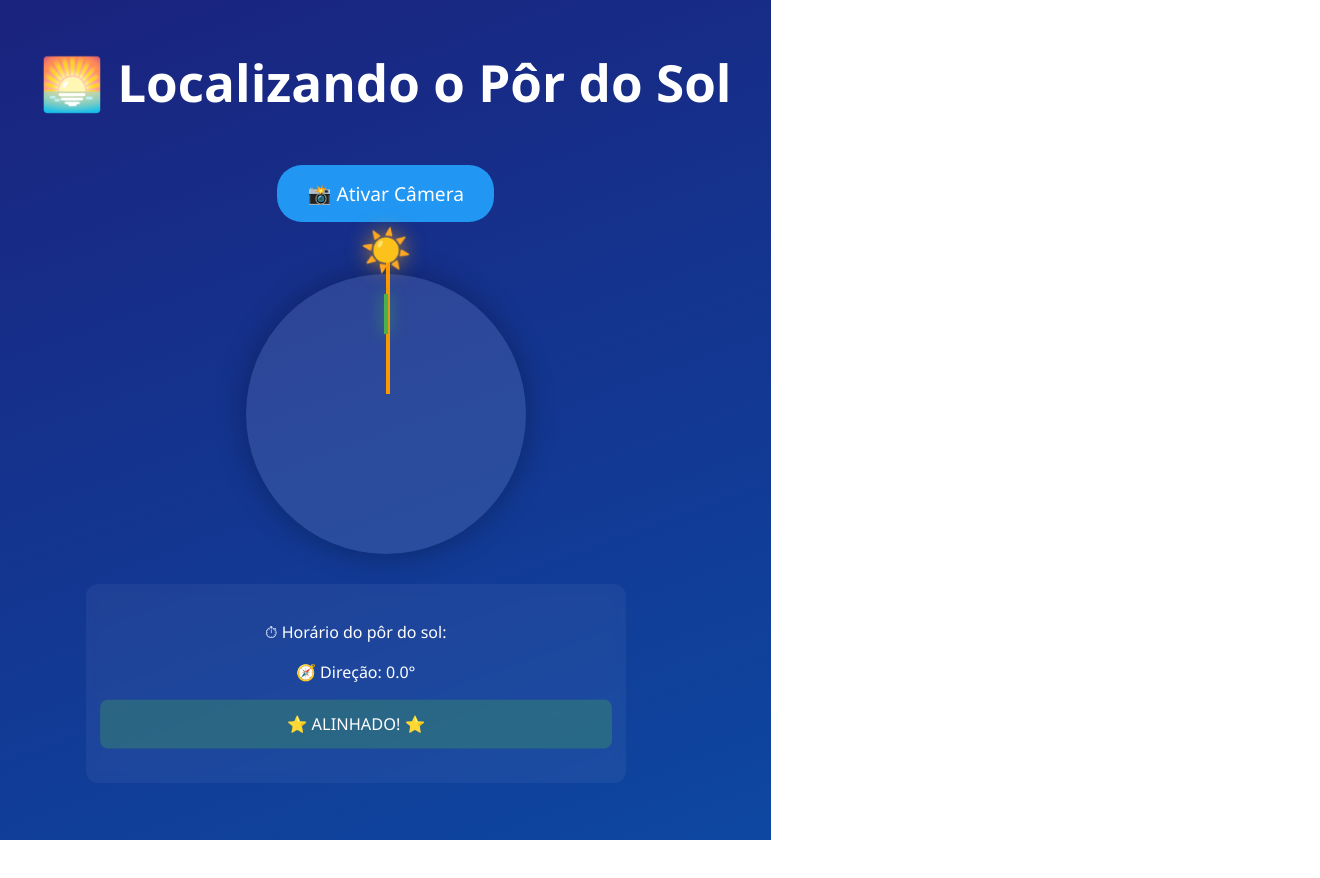
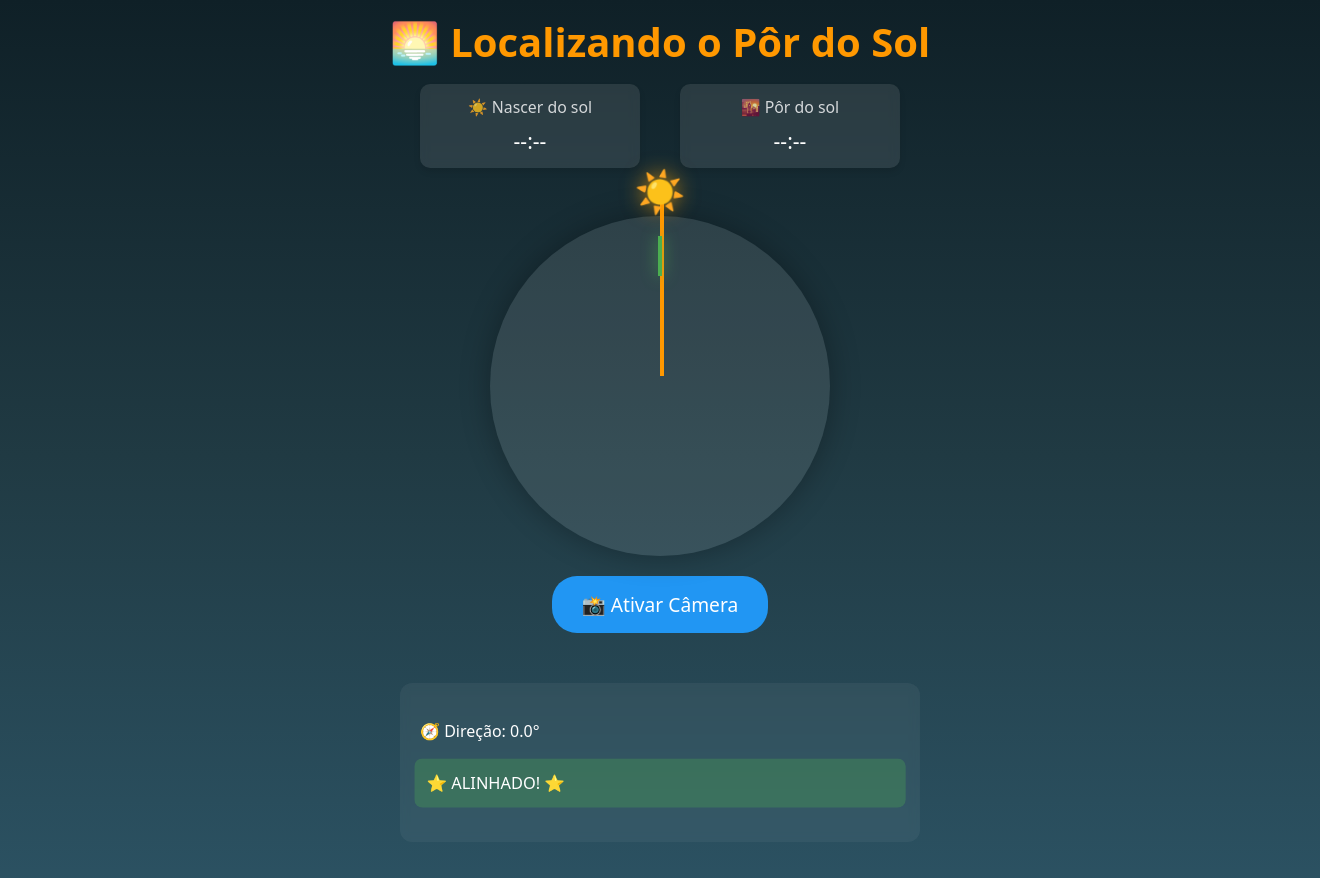
Before and after one commit to LucasVeloz0/sunset-pwa, a React (Vite) app: page / in a window 1280 px wide. Shown: the top 878 px of the page, 1320 px wide, since content can reach past the window. Before the commit the page ends 840 px from the top, so only its background shows below. Built offline with nearby package versions, Linux system fonts and the light colour scheme; no server answers.

Commit message:
ajustando mvp

```diff
--- a/dev-dist/sw.js
+++ b/dev-dist/sw.js
@@ -82,7 +82,7 @@ define(['./workbox-ce4f0d5f'], (function (workbox) { 'use strict';
     "revision": "4f856f86c77199b819d19ea1334dfce0"
   }, {
     "url": "index.html",
-    "revision": "0.4nde0k02ma"
+    "revision": "0.41kd77dq79g"
   }], {});
   workbox.cleanupOutdatedCaches();
   workbox.registerRoute(new workbox.NavigationRoute(workbox.createHandlerBoundToURL("index.html"), {
--- a/src/App.css
+++ b/src/App.css
@@ -1,16 +1,28 @@
 /* Layout Base */
 .app-container {
-  width: 100%; /* Ocupa toda a largura da viewport */
-  min-height: 100vh; /* Ocupa pelo menos a altura total da viewport */
+  position: relative;
+  min-height: 100vh;
+  width: 100vw;
+  max-width: 100vw; /* Garante que não ultrapasse a largura da tela */
   padding: 20px;
-  background: linear-gradient(160deg, #1a237e, #0d47a1);
+  overflow-x: hidden; /* Remove scroll lateral */
+  background: linear-gradient(to bottom, #0f2027, #203a43, #2c5364);
   color: white;
+  transition: background 1s ease;
+}
+
+h1 {
+  font-size: 2.5em;
+  margin: 0;
   text-align: center;
-  font-family: 'Segoe UI', system-ui;
-  display: flex;
-  flex-direction: column;
-  align-items: center;
-  overflow-x: hidden; /* Impede scroll horizontal */
+  font-weight: 600;
+  color: #ff9800; /* Cor do título */
+}
+
+/* Tema diurno */
+.app-container.day-theme {
+  background: linear-gradient(to bottom, #87ceeb, #e0f7fa);
+  color: #333;
 }
 
 /**
@@ -37,9 +49,12 @@
  * Estilos para o componente de bússola
  */
 .compass-wrapper {
-  margin: 2rem 0;
+  margin: 3rem auto; /* Centraliza horizontalmente */
   width: 100%;
   max-width: 600px;
+  display: flex;
+  flex-direction: column;
+  align-items: center; /* Centraliza itens filhos */
 }
 
 .compass {
@@ -102,7 +117,9 @@
   padding: 20px;
   border-radius: 12px;
   margin-top: 30px;
-  width: 90%;
+  margin-left: auto;
+  margin-right: auto;
+  width: 80%;
   max-width: 500px;
   backdrop-filter: blur(5px);
 }
@@ -120,7 +137,9 @@
   border-radius: 25px;
   cursor: pointer;
   transition: all 0.3s ease;
-  margin: 20px 0;
+  display: block;
+  margin: 20px auto;
+
 }
 
 .main-camera-btn:hover {
@@ -136,6 +155,7 @@
   position: relative;
   width: 100%;
   max-width: 600px;
+  min-width: 220px;
   margin: 20px auto;
   border-radius: 15px;
   overflow: hidden;
@@ -145,7 +165,9 @@
 /* Elemento de vídeo para preview */
 .camera-preview {
   width: 100%;
-  height: 100%;
+  height: 60vh;
+  min-height: 220px;
+  max-height: 80vh;
   background: #000;
   object-fit: cover;
   display: block;
@@ -261,41 +283,81 @@
   100% { transform: scale(1); }
 }
 
-/**
- * RESPONSIVIDADE
- * Ajustes para telas menores (mobile)
- */
-@media (max-width: 480px) {
-  .compass {
-    width: 220px;
-    height: 220px;
+
+
+/* Estilos para a seção de informações solares */
+.sun-info {
+  display: flex;
+  justify-content: center;
+  gap: 15px;
+  margin: 20px 0;
+  flex-wrap: wrap;
 }
 
-  .direction-arrow {
-    height: 110px;
+.info-card {
+  background: rgba(255, 255, 255, 0.1);
+  backdrop-filter: blur(5px);
+  border-radius: 10px;
+  padding: 12px 20px;
+  min-width: 120px;
+  text-align: center;
+  box-shadow: 0 4px 6px rgba(0, 0, 0, 0.1);
+  transition: transform 0.3s ease;
 }
 
-  .main-camera-btn {
-    width: 100%;
-    padding: 12px;
-    font-size: 1em;
+.info-card:hover {
+  transform: translateY(-3px);
 }
 
-  .camera-btn {
-    width: 40px;
-    height: 40px;
-    font-size: 1em;
+.info-card span {
+  display: block;
+  font-size: 0.9em;
+  opacity: 0.8;
+  margin-bottom: 5px;
 }
 
-  .flip-btn {
-    left: -60px;
+.info-card strong {
+  font-size: 1.2em;
+  font-weight: 500;
 }
 
-  .close-btn {
-    right: -70px;
+/* Ajustes para tema diurno */
+.day-theme .info-card {
+  background: rgba(255, 255, 255, 0.7);
+  color: #333;
 }
 
-  .camera-preview {
-    height: 50vh;
+.day-theme .info-card span {
+  opacity: 0.7;
+}
+
+/* Responsividade */
+@media (max-width: 480px) {
+  .sun-info {
+    flex-direction: column;
+    align-items: center;
+    gap: 10px;
+  }
+
+  .info-card {
+    width: 80%;
+    padding: 10px;
   }
 }
+
+@media (min-width: 900px) {
+  .compass {
+    width: 340px;
+    height: 340px;
+  }
+  .direction-arrow {
+    height: 180px;
+  }
+  .sun-info {
+    gap: 40px;
+  }
+  .info-card {
+    min-width: 180px;
+    font-size: 1.1em;
+  }
+}
--- a/src/App.jsx
+++ b/src/App.jsx
@@ -23,6 +23,8 @@ const App = () => {
   const [cameraActive, setCameraActive] = useState(false); // Controle de estado da câmera
   const [photo, setPhoto] = useState(null); // URL da foto capturada
   const [facingMode, setFacingMode] = useState('environment'); // 'environment' (traseira) ou 'user' (frontal)
+  const [isDaytime, setIsDaytime] = useState(false); // Indica se é dia ou noite
+  const [sunTimes, setSunTimes] = useState({ sunrise: null, sunset: null, solarNoon: null });
 
   // Referências para elementos DOM
   const videoRef = useRef(null);
@@ -102,6 +104,44 @@ const App = () => {
       window.removeEventListener('deviceorientation', handleOrientation);
     };
   }, []);
+
+  // Verificar se é dia ou noite
+  useEffect(() => {
+    if (position) {
+      const updateDayNight = () => {
+        const sunPos = SunCalc.getPosition(new Date(), position.lat, position.lng);
+        setIsDaytime(sunPos.altitude > 0);
+      };
+
+      updateDayNight();
+      const interval = setInterval(updateDayNight, 60000); // Atualiza a cada minuto
+
+      return () => clearInterval(interval);
+    }
+  }, [position]);
+
+    // Calcular horários do sol
+  useEffect(() => {
+    if (position) {
+      const updateSunData = () => {
+        const now = new Date();
+        const times = SunCalc.getTimes(now, position.lat, position.lng);
+        const sunPos = SunCalc.getPosition(now, position.lat, position.lng);
+
+        setSunTimes({
+          sunrise: times.sunrise,
+          sunset: times.sunset,
+          solarNoon: times.solarNoon
+        });
+        setIsDaytime(sunPos.altitude > 0);
+      };
+
+      updateSunData();
+      const interval = setInterval(updateSunData, 60000); // Atualiza a cada minuto
+
+      return () => clearInterval(interval);
+    }
+  }, [position]);
 
     /**
    * Efeito para controle da câmera.
@@ -246,9 +286,19 @@ const App = () => {
   // ======================================================================
 
   return (
-    <div className="app-container">
+    <div className={`app-container ${isDaytime ? 'day-theme' : 'night-theme'}`}>
       <h1>🌅 Localizando o Pôr do Sol</h1>
-
+          {/* Seção de informações solares */}
+      <div className="sun-info">
+        <div className="info-card">
+          <span>☀️ Nascer do sol</span>
+          <strong>{formatTime(sunTimes?.sunrise)}</strong>
+        </div>
+        <div className="info-card">
+          <span>🌇 Pôr do sol</span>
+          <strong>{formatTime(sunTimes?.sunset)}</strong>
+        </div>
+      </div>
       {/* Área da câmera */}
       {cameraActive && (
         <div className="camera-container">
@@ -295,15 +345,7 @@ const App = () => {
         </div>
       )}
 
-      {/* Botão para ativar câmera */}
-      {!cameraActive && (
-        <button
-          className="main-camera-btn"
-          onClick={() => setCameraActive(true)}
-        >
-          📸 Ativar Câmera
-        </button>
-      )}
+
 
       {/* Bússola digital e informações */}
       <div className="compass-wrapper">
@@ -319,14 +361,18 @@ const App = () => {
           <div className="alignment-marker"></div>
         </div>
 
+        {/* Botão para ativar câmera */}
+       {!cameraActive && (
+        <button
+          className="main-camera-btn"
+          onClick={() => setCameraActive(true)}
+        >
+          📸 Ativar Câmera
+        </button>
+      )}
+
         {/* Painel de informações */}
         <div className="info-panel">
-          {/* Horário do pôr do sol */}
-          <p>⏱ Horário do pôr do sol: {
-            position &&
-            new Date(SunCalc.getTimes(new Date(), position.lat, position.lng).sunset)
-              .toLocaleTimeString()
-          }</p>
 
           {/* Direção do sol */}
           <p>🧭 Direção: {sunAzimuth.toFixed(1)}°</p>
@@ -346,4 +392,11 @@ const App = () => {
   );
 };
 
+// Função utilitária para formatar datas como HH:mm
+function formatTime(date) {
+  if (!date) return '--:--';
+  const d = new Date(date);
+  return d.toLocaleTimeString([], { hour: '2-digit', minute: '2-digit' });
+}
+
 export default App;
```
Also changed, not shown: src/utils/sunUtils.js (line endings or trailing spaces), 1 other file (tests, documents, lock files or other folders). Lines whose indentation alone changed are shown as unchanged.
